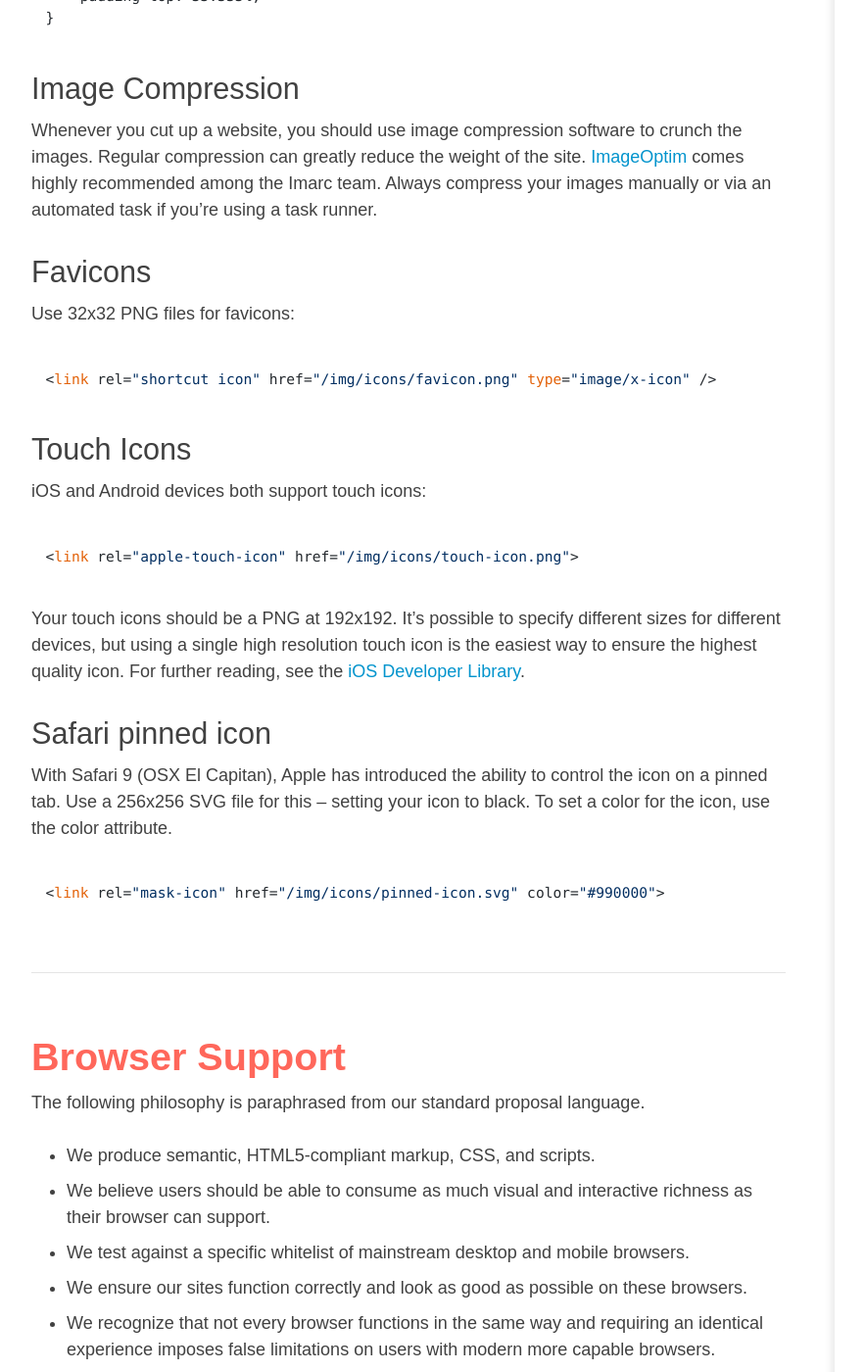
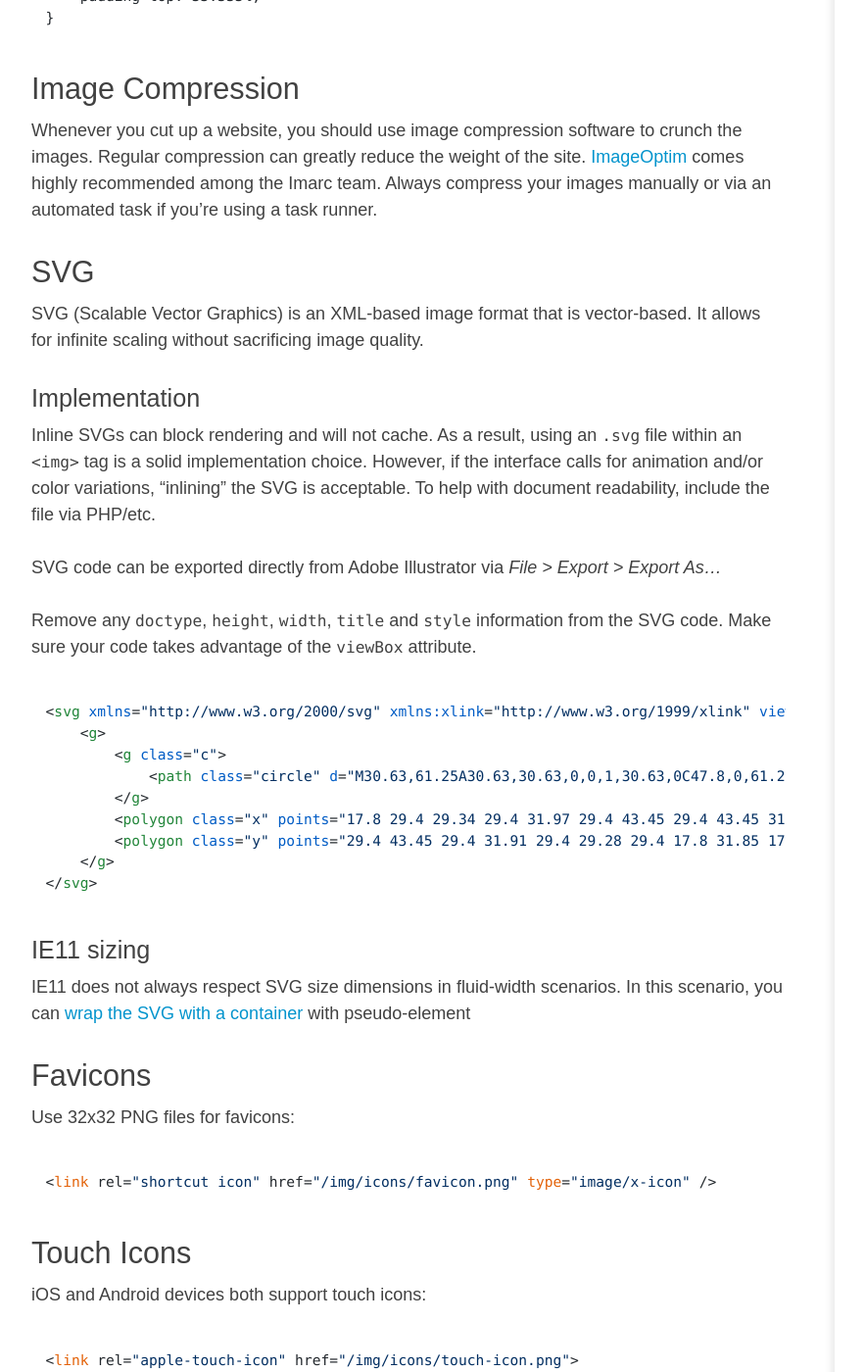
Before and after one commit to imarc/handbook, a Jekyll site: the page built from frontend.markdown, in a window 1280 px wide and 1400 px high, scrolled down 23875 px. Shown: the whole window at 98% size, without its empty margins (88-971 px from the left). Built offline with Jekyll 4.4.1, drawn with Linux system fonts in a browser that asks for light colours; nearby versions of some CDN libraries; some of the changed text lies outside the part shown.

Commit message:
adding SVG documentation (#7)
* adding SVG documentation

* modifying svgs documentation

* added doctype to things that should be removed from svg code

```diff
--- a/frontend.markdown
+++ b/frontend.markdown
@@ -777,8 +777,43 @@
 
 ### Image Compression
 
-Whenever you cut up a website, you should use image compression software to crunch the images. Regular compression can greatly reduce the weight of the site. [ImageOptim](https://imageoptim.com/) comes highly recommended among the Imarc team.
-Always compress your images manually or via an automated task if you’re using a task runner.
+Whenever you cut up a website, you should use image compression software to crunch the images.
+Regular compression can greatly reduce the weight of the site. [ImageOptim](https://imageoptim.com/)
+comes highly recommended among the Imarc team. Always compress your images manually or via an
+automated task if you’re using a task runner.
+
+### SVG
+
+SVG (Scalable Vector Graphics) is an XML-based image format that is vector-based. It allows for
+infinite scaling without sacrificing image quality.
+
+#### Implementation
+
+Inline SVGs can block rendering and will not cache. As a result, using an `.svg` file within an
+`<img>` tag is a solid implementation choice. However, if the interface calls for animation and/or
+color variations, “inlining” the SVG is acceptable. To help with document readability, include the
+file via PHP/etc.
+
+SVG code can be exported directly from Adobe Illustrator via
+*File > Export > Export As…*
+
+Remove any `doctype`, `height`, `width`, `title` and `style` information from the SVG code. Make sure your code
+takes advantage of the `viewBox` attribute.
+
+    <svg xmlns="http://www.w3.org/2000/svg" xmlns:xlink="http://www.w3.org/1999/xlink" viewBox="0 0 61.25 61.25">
+        <g>
+            <g class="c">
+                <path class="circle" d="M30.63,61.25A30.63,30.63,0,0,1,30.63,0C47.8,0,61.25,13,61.25,29.62c0,17.14-14,31.63-30.62,31.63m0-59a28.38,28.38,0,0,0,0,56.75C46,59,59,45.55,59,29.62,59,14.27,46.54,2.25,30.63,2.25"/>
+            </g>
+            <polygon class="x" points="17.8 29.4 29.34 29.4 31.97 29.4 43.45 29.4 43.45 31.85 31.97 31.85 29.34 31.85 17.8 31.85 17.8 29.4"/>
+            <polygon class="y" points="29.4 43.45 29.4 31.91 29.4 29.28 29.4 17.8 31.85 17.8 31.85 29.28 31.85 31.91 31.85 43.45 29.4 43.45"/>
+        </g>
+    </svg>
+
+#### IE11 sizing
+
+IE11 does not always respect SVG size dimensions in fluid-width scenarios. In this scenario, you
+can [wrap the SVG with a container](https://codepen.io/marcelmoreau/pen/JMJvmg) with pseudo-element
 
 ### Favicons
 
@@ -911,7 +955,9 @@
 
 ### ARIA Landmark Roles
 
-ARIA landmark roles allow ease of navigation for non-sighted users. Screenreaders can traverse areas of a website by their respective landmark role, allowing users to skip over regions that are repeated on every page. Imarc takes advantage of five roles:
+ARIA landmark roles allow ease of navigation for non-sighted users. Screenreaders can traverse
+areas of a website by their respective landmark role, allowing users to skip over regions that are
+repeated on every page. Imarc takes advantage of five roles:
 <ul>
 	<li>
 		<code>banner</code>: A region that contains the prime heading or internal title of a page.
```
Also changed, not shown: other parts of frontend.markdown (+16 -7 lines).
